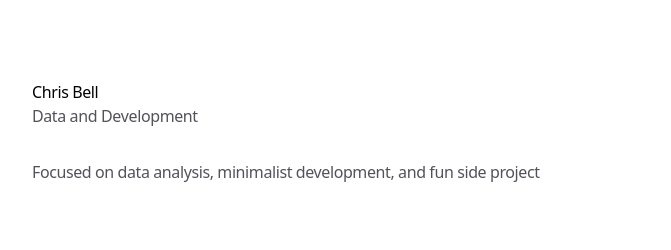
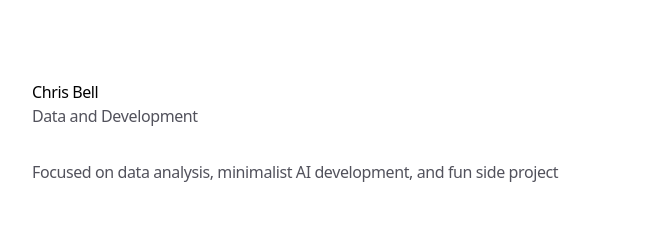
Before and after one commit to chrisbell709/portfolio, a Next.js app: page / in a window 1280 px wide. Shown: the top 250 px of the page, without its empty margins (304-975 px from the left). Built offline with nearby package versions, Linux system fonts and the light colour scheme.

Commit message:
Update page.tsx

```diff
--- a/app/page.tsx
+++ b/app/page.tsx
@@ -137,7 +137,7 @@ export default function Personal() {
       >
         <div className="flex-1">
           <p className="text-zinc-600 dark:text-zinc-400">
-            Focused on data analysis, minimalist development, and fun side project
+            Focused on data analysis, minimalist AI development, and fun side project
           </p>
         </div>
       </motion.section>
```
